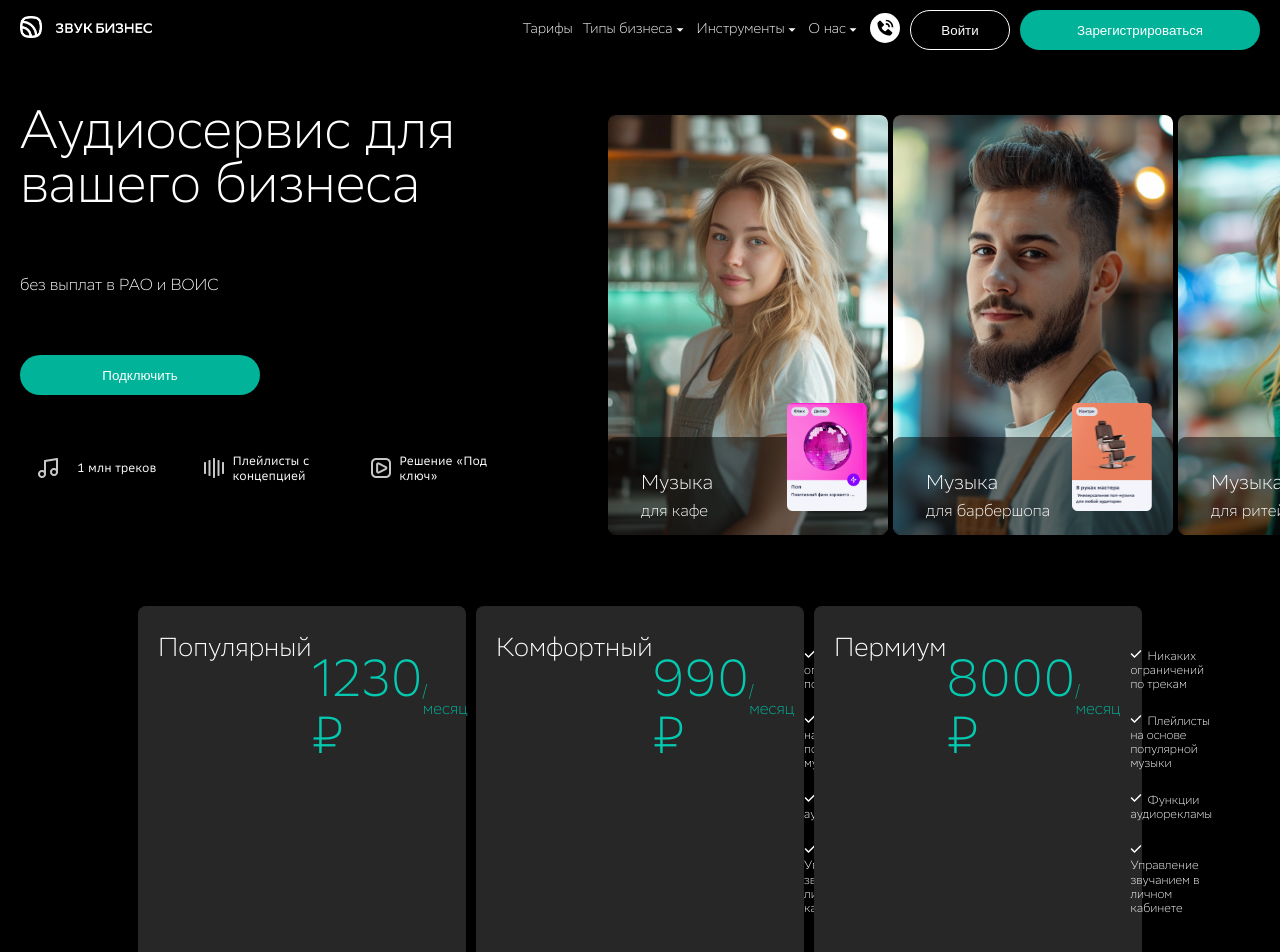
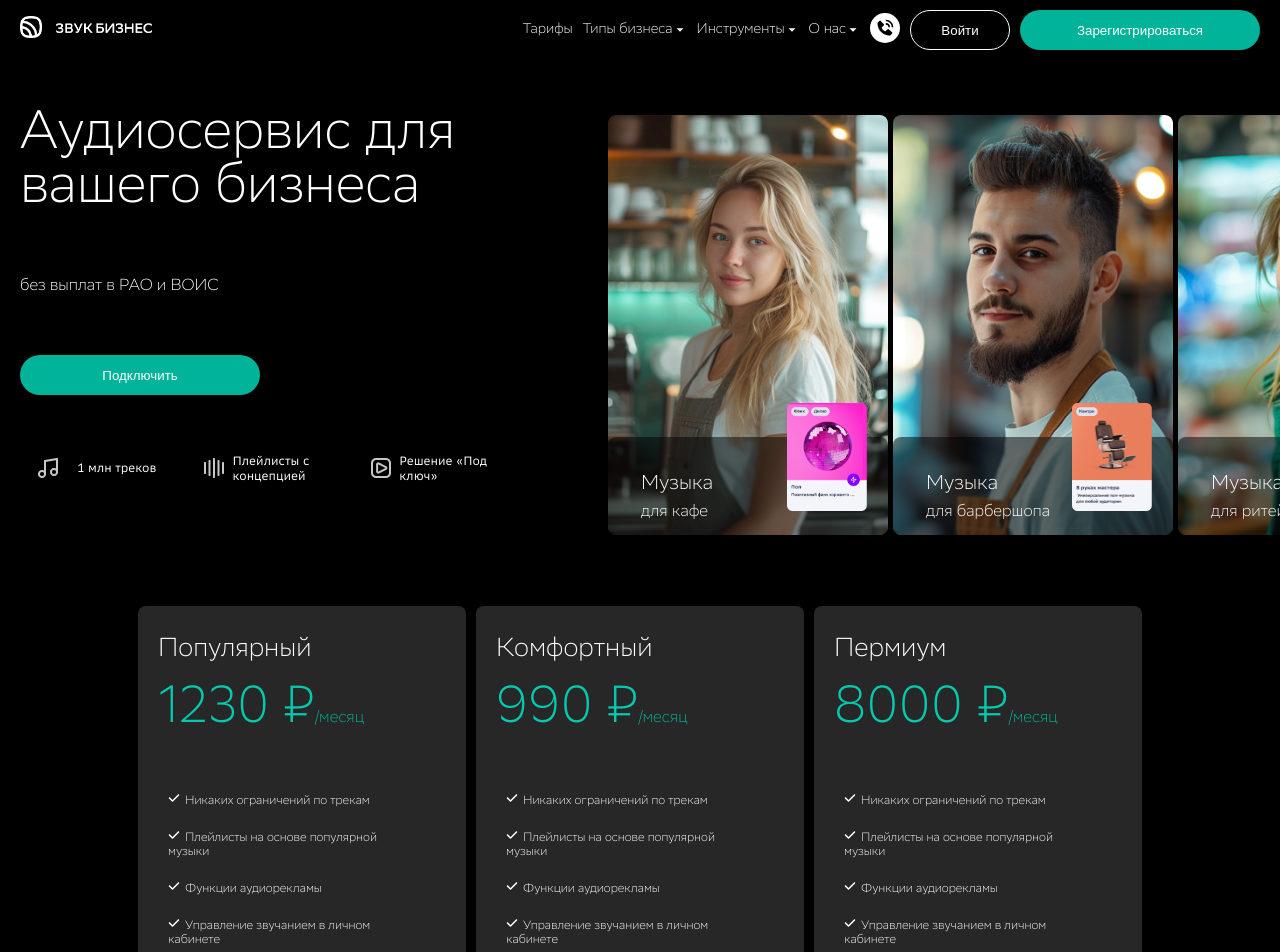
Before and after one commit to SivakovNikita/zvuk-business-main-page, a Next.js app: page / in a window 1280 px wide. Shown: the top 952 px of the page. Built offline with nearby package versions, Linux system fonts and the light colour scheme.

Commit message:
little improve

```diff
--- a/src/components/TariffCard/TariffCard.module.scss
+++ b/src/components/TariffCard/TariffCard.module.scss
@@ -15,8 +15,6 @@
 }
 
 .text_wrapper {
-  display: flex;
-  justify-content: start;
 }
 
 .btn_wrapper {
```
